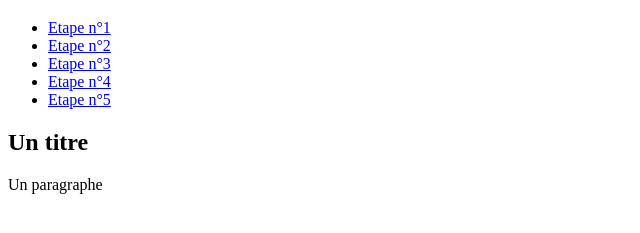
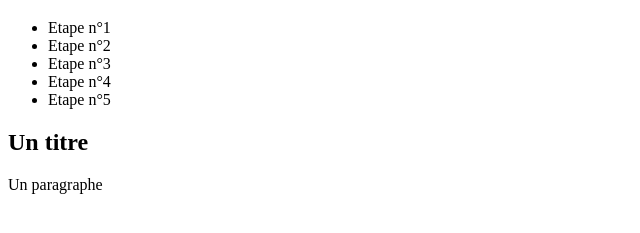
Before and after one commit to alicepahin/webcloud, a plain HTML site: page index.html in a window 1280 px wide. Shown: the part 47-280 px from the top of the page, without its empty margins (0-640 px from the left). Drawn offline with Linux system fonts and the light colour scheme.

Commit message:
Commentaire et corrections

```diff
--- a/index.html
+++ b/index.html
@@ -1,4 +1,4 @@
-<!DOCTYPE html">
+<!DOCTYPE "html">
 <html lang="fr">
   <head>
     <meta charset="utf-8" />
@@ -11,11 +11,11 @@
 
       <nav>
 	<ul id="menu">
-        <li><a href="#">Etape n°1</a></li>
-        <li><a href="#">Etape n°2</a></li>
-        <li><a href="#">Etape n°3</a></li>
-        <li><a href="#">Etape n°4</a></li>
-        <li><a href="#">Etape n°5</a></li>
+          <li>Etape n°1</li>
+          <li>Etape n°2</li>
+          <li>Etape n°3</li>
+          <li>Etape n°4</li>
+          <li>Etape n°5</li>
 	</ul>
       </nav>
 
@@ -24,7 +24,6 @@
 	<p>Un paragraphe</p>
       </div>
 
-
     </div>
   </body>
 </html>
```
Also changed, not shown: 2 other files. Lines whose indentation alone changed are shown as unchanged.
